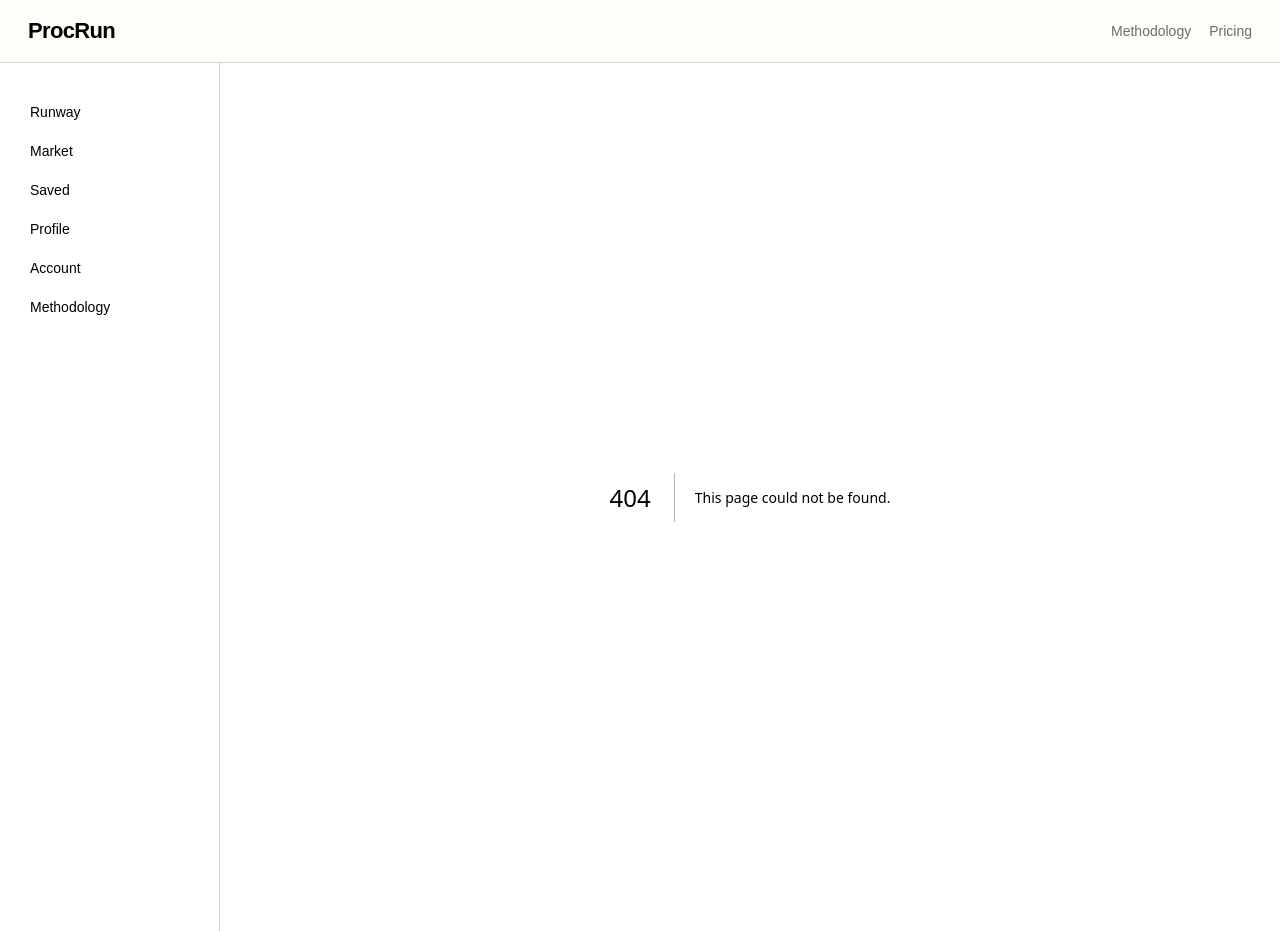
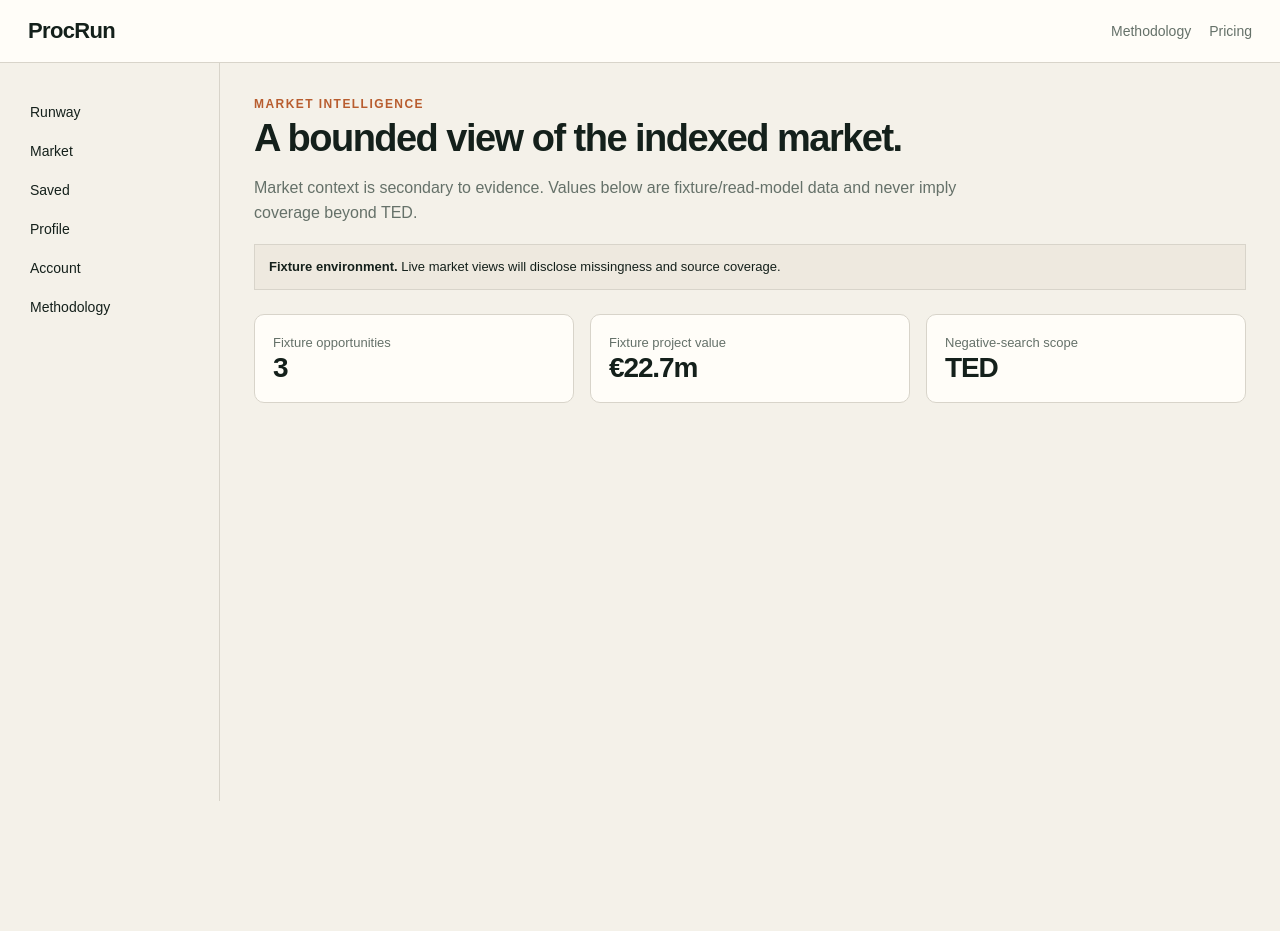
Before and after one commit to martibal/procrun, a Next.js app in the folder web/: page /app/market in a window 1280 px wide. Before the commit this address had no page. After the commit the page ends 801 px from the top, so only its background shows below. Built offline with nearby package versions, Linux system fonts and the light colour scheme.

Commit message:
Build market intelligence dashboard shell

```diff
--- /dev/null
+++ b/web/app/app/market/page.tsx
@@ -0,0 +1,16 @@
+import { opportunities } from "@/lib/read-model";
+
+export default function MarketPage() {
+  const total = opportunities.reduce((sum, item) => sum + (item.valueEur ?? 0), 0);
+  return <>
+    <div className="eyebrow">Market intelligence</div>
+    <h1 className="h1">A bounded view of the indexed market.</h1>
+    <p className="lede">Market context is secondary to evidence. Values below are fixture/read-model data and never imply coverage beyond TED.</p>
+    <div className="notice"><strong>Fixture environment.</strong> Live market views will disclose missingness and source coverage.</div>
+    <div className="grid">
+      <div className="card"><div className="small">Fixture opportunities</div><div className="kpi">{opportunities.length}</div></div>
+      <div className="card"><div className="small">Fixture project value</div><div className="kpi">€{(total/1_000_000).toFixed(1)}m</div></div>
+      <div className="card"><div className="small">Negative-search scope</div><div className="kpi">TED</div></div>
+    </div>
+  </>;
+}
```
